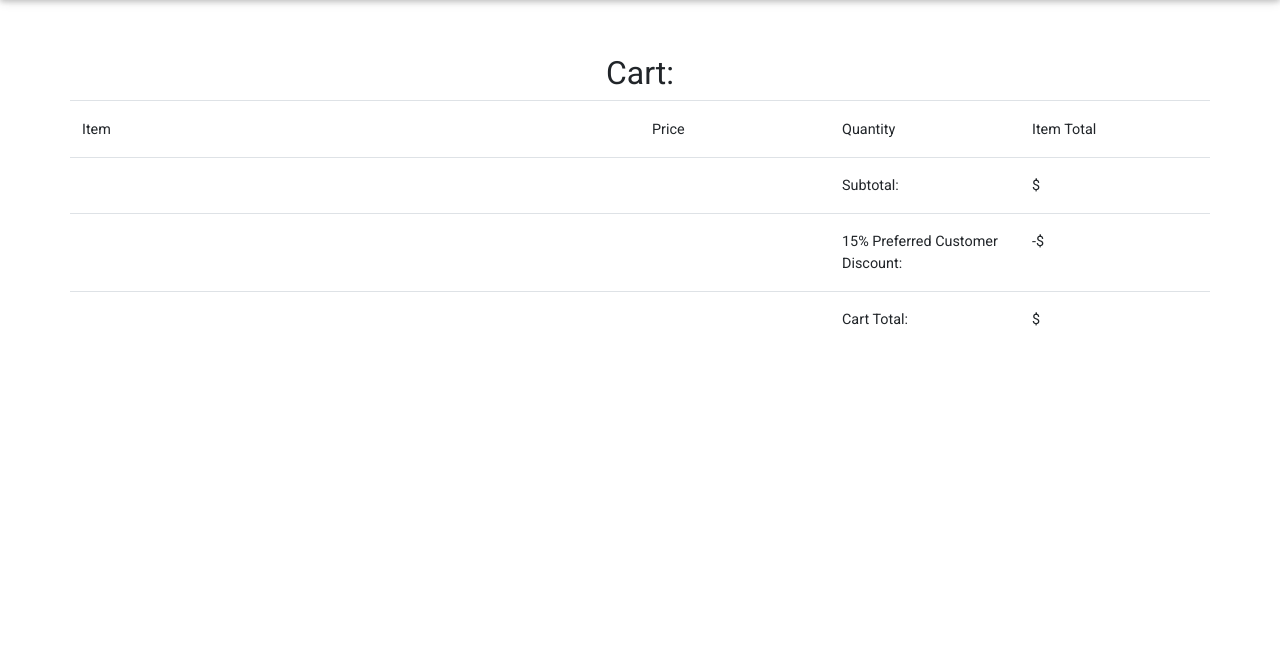
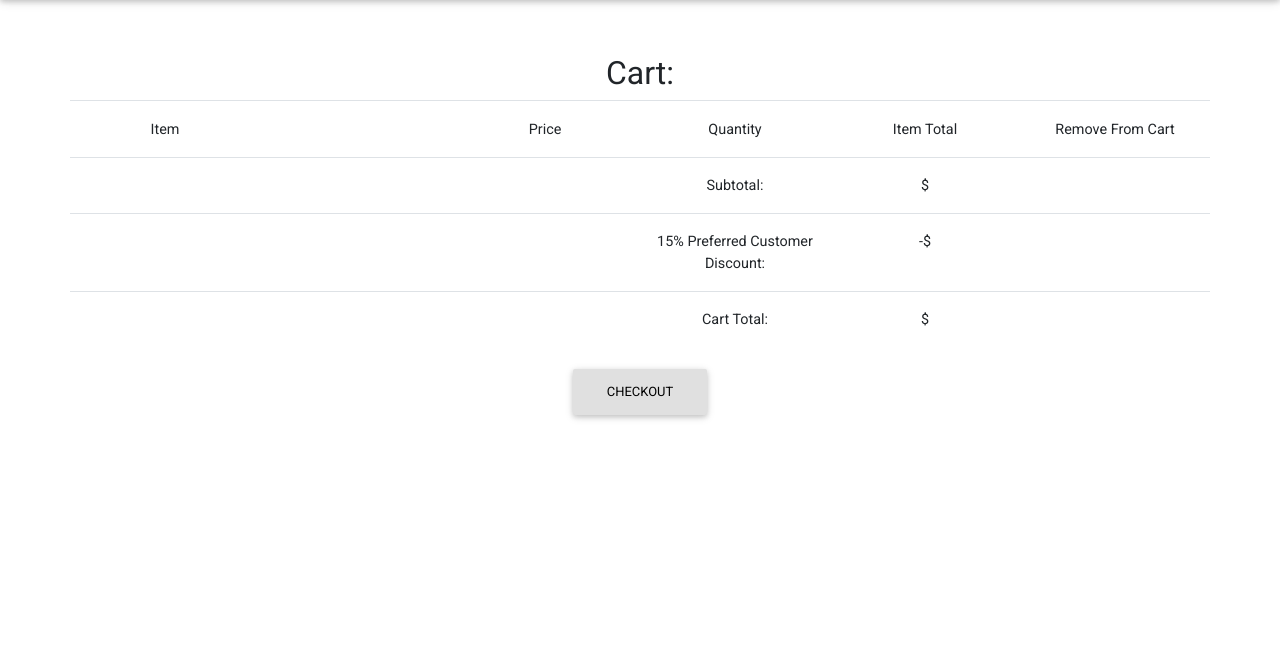
Before and after one commit to nmsterling/store_app, a Django app: page /cart/ in a window 1280 px wide. Shown: the part 66-721 px from the top of the page. Run offline with Django 3.2, Linux system fonts and the light colour scheme; a user stored in the database is signed in; data comes from the database, SQL or seed files in the repository; data that the repository does not hold is empty; some libraries are stand-ins or nearby versions.

Commit message:
added checkout page and link from cart, still working on updating the cart

```diff
--- a/store/app/static/app/base_styles.css
+++ b/store/app/static/app/base_styles.css
@@ -50,3 +50,7 @@ h5 {
 header {
   margin-bottom: 15vh;
 }
+
+table, td, th {
+    text-align: center;
+}
--- a/store/app/static/app/main.js
+++ b/store/app/static/app/main.js
@@ -10,6 +10,13 @@ cartPage = new Vue({
         preferred: "",
     },
     methods: {
+        deleteCartItem: function(id) {
+              const url = "/api/cart/" + id + "/";
+              axios.delete(url)
+                  .then(response => {
+                      console.log(response)
+                  });
+        },
 
     },
     computed: {
--- a/store/app/templates/app/cart.html
+++ b/store/app/templates/app/cart.html
@@ -13,41 +13,50 @@ Cart
         <h2>[[ message ]]</h2>
         <table class="table">
             <tr>
-                <th class="col-4"> Item</th>
+                <th class="col-2"> Item </th>
                 <th class="col-2"></th>
-                <th class="col-2"> Price</th>
-                <th class="col-2"> Quantity</th>
-                <th class="col-2"> Item Total</th>
+                <th class="col-2"> Price </th>
+                <th class="col-2"> Quantity </th>
+                <th class="col-2"> Item Total </th>
+                <th class="col-2"> Remove From Cart </th>
             </tr>
             <tr v-for="item in items">
-                <td class="col-4">image</td>
+                <td class="col-2">image</td>
                 <td class="col-2">[[ item.product_name.product_name ]]</td>
                 <td class="col-2"> $[[ item.product_name.price ]]</td>
                 <td class="col-2">[[ item.quantity ]]</td>
-                <td class="col-2">$[[ item.item_total ]]</td>
+                <td class="col-2">$[[ item.item_total ]] </td>
+                <td class="col-2">
+                    <button type="button" class="btn btn-light btn-sm" @click="deleteCartItem(item.id)">X</button>
+                </td>
+
             </tr>
             <tr>
-                <td class="col-4"></td>
+                <td class="col-2"></td>
                 <td class="col-2"></td>
                 <td class="col-2"></td>
                 <td class="col-2">Subtotal:</td>
                 <td class="col-2">$[[ totals.subtotal ]]</td>
+                <td class="col-2"></td>
             </tr>
             <tr>
-                <td class="col-4"></td>
+                <td class="col-2"></td>
                 <td class="col-2"></td>
                 <td class="col-2"></td>
                 <td class="col-2">15% Preferred Customer Discount:</td>
                 <td class="col-2">-$[[ totals.preferred_discount ]]</td>
+                <td class="col-2"></td>
             </tr>
             <tr>
-                <td class="col-4"></td>
+                <td class="col-2"></td>
                 <td class="col-2"></td>
                 <td class="col-2"></td>
                 <td class="col-2">Cart Total:</td>
                 <td class="col-2">$[[ totals.cart_total ]]</td>
+                <td class="col-2"></td>
             </tr>
         </table>
+        <a class="btn btn-light" href="{% url 'app:checkout' %}">Checkout</a>
     </div>
 </div>
 {% else %}
--- a/store/app/urls.py
+++ b/store/app/urls.py
@@ -15,5 +15,6 @@ urlpatterns = [
     path('search/', views.categories_list_view, name="categories_list_view"),
     path('account/', TemplateView.as_view(template_name='app/account.html'), name='account'),
     path('filter/<str:category>/', views.filter_products, name="filter"),
+    path('checkout/', TemplateView.as_view(template_name='app/checkout.html'), name='checkout'),
 
 ] + static(settings.MEDIA_URL, document_root=settings.MEDIA_ROOT)
```
